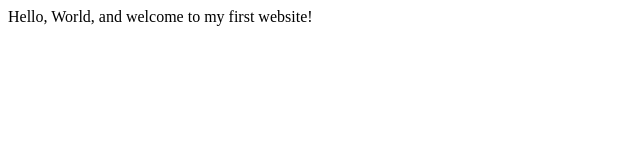
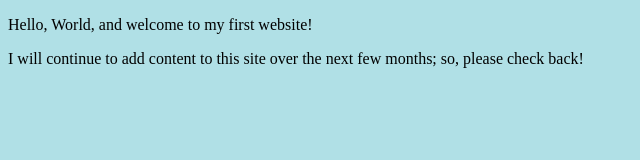
Before and after one commit to Danayit22/danayit22.github.io, a plain HTML site: page index.html in a window 1280 px wide. Shown: the whole page, without its empty margins (0-640 px from the left). Drawn offline with Linux system fonts and the light colour scheme.

Commit message:
updated the color
Changed the background color and added a new paragraph

```diff
--- a/index.html
+++ b/index.html
@@ -3,9 +3,14 @@
     <head>
         <meta charset="utf-8">
         <meta name="viewport" content="width=device-width, initial-scale=1.0">
+        <meta name="author " content="Danayit Tekeste">
+        <title>CE Truffaut| Web Developer </title>
         <title>My First Website</title>
     </head>
+    <body style="background-color:powderblue;">
+    </body>
     <body>
-       Hello, World, and welcome to my first website!
+      <p>Hello, World, and welcome to my first website!</p>
+      <p>I will continue to add content to this site over the next few months; so, please check back!</p>
     </body>
 </html>
```
